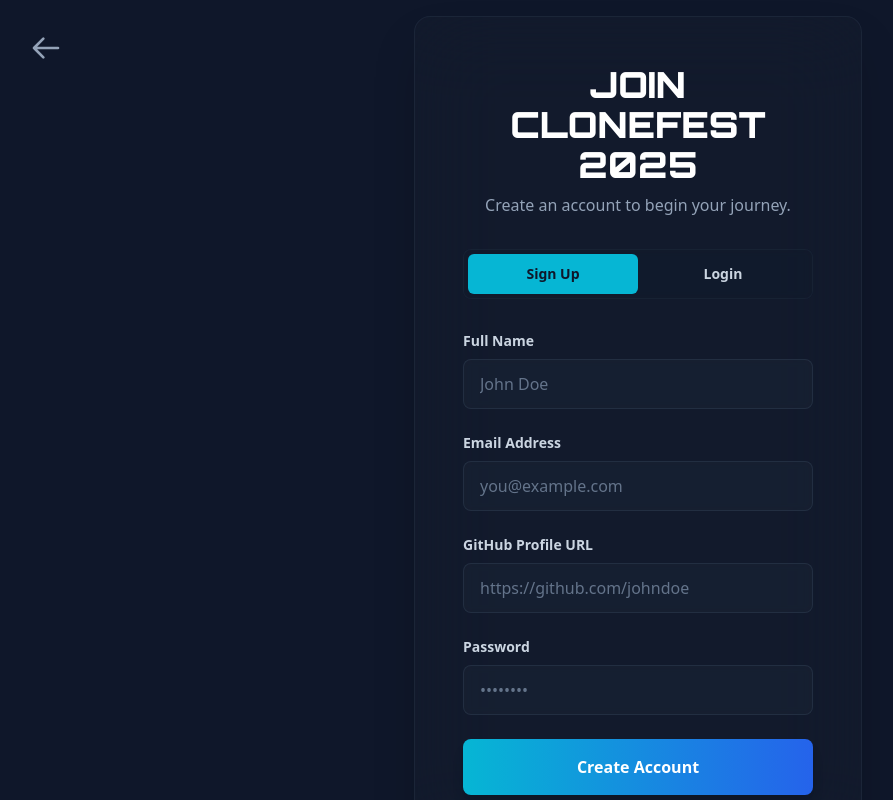
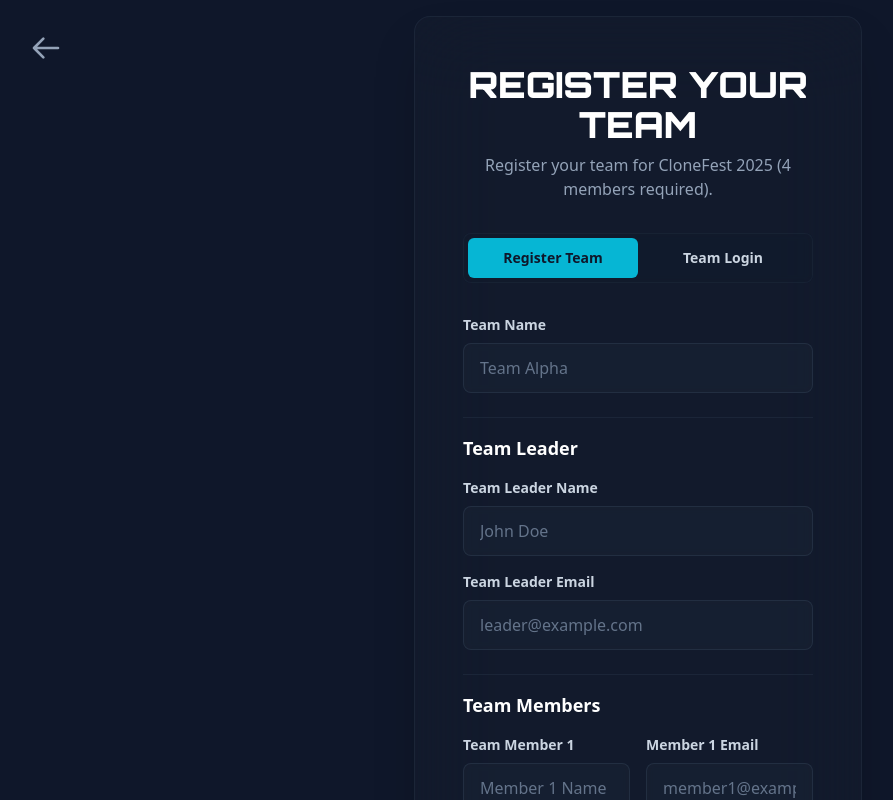
Before and after one commit to Lonecoder1109/CloneFest2025, a React (Vite) app: page / in a window 1280 px wide. Both pictures are taken after a click on the button "Register Now". Shown: the top 800 px of the page, without its empty margins (2-895 px from the left). Built offline with nearby package versions, Linux system fonts and the light colour scheme.

Commit message:
team Auth

```diff
--- a/components/Auth.tsx
+++ b/components/Auth.tsx
@@ -32,10 +32,16 @@ interface AuthProps {
 export const Auth: React.FC<AuthProps> = ({ onNavigateHome }) => {
   const [mode, setMode] = useState<"login" | "signup">("signup");
   const [formData, setFormData] = useState({
-    fullName: "",
-    email: "",
-    github: "",
-    password: "",
+    teamName: "",
+    teamLeader: "",
+    teamLeaderEmail: "",
+    teamMember1: "",
+    teamMember1Email: "",
+    teamMember2: "",
+    teamMember2Email: "",
+    teamMember3: "",
+    teamMember3Email: "",
+    teamPassword: "",
   });
 
   const handleInputChange = (e: React.ChangeEvent<HTMLInputElement>) => {
@@ -49,7 +55,7 @@ export const Auth: React.FC<AuthProps> = ({ onNavigateHome }) => {
     const payload =
       mode === "signup"
         ? formData
-        : { email: formData.email, password: formData.password };
+        : { teamName: formData.teamName, teamPassword: formData.teamPassword };
 
     try {
       const response = await fetch(`/api${endpoint}`, {
@@ -95,12 +101,12 @@ export const Auth: React.FC<AuthProps> = ({ onNavigateHome }) => {
         <div className="bg-slate-800/20 backdrop-blur-2xl border border-slate-700/30 rounded-2xl p-8 md:p-12 shadow-2xl hover:bg-slate-800/25 transition-all duration-300">
           <div className="mb-8 text-center">
             <h2 className="font-orbitron text-3xl md:text-4xl font-bold text-white uppercase">
-              {mode === "signup" ? "Join CloneFest 2025" : "Welcome Back"}
+              {mode === "signup" ? "Register Your Team" : "Team Login"}
             </h2>
             <p className="text-slate-400 mt-2">
               {mode === "signup"
-                ? "Create an account to begin your journey."
-                : "Login to access your details."}
+                ? "Register your team for CloneFest 2025 (4 members required)."
+                : "Login with your team credentials."}
             </p>
           </div>
 
@@ -113,7 +119,7 @@ export const Auth: React.FC<AuthProps> = ({ onNavigateHome }) => {
                   : "text-slate-300 hover:bg-slate-700/30"
               }`}
             >
-              Sign Up
+              Register Team
             </button>
             <button
               onClick={() => setMode("login")}
@@ -123,7 +129,7 @@ export const Auth: React.FC<AuthProps> = ({ onNavigateHome }) => {
                   : "text-slate-300 hover:bg-slate-700/30"
               }`}
             >
-              Login
+              Team Login
             </button>
           </div>
 
@@ -131,38 +137,108 @@ export const Auth: React.FC<AuthProps> = ({ onNavigateHome }) => {
             {mode === "signup" ? (
               <>
                 <FormInput
-                  id="fullName"
-                  name="fullName"
+                  id="teamName"
+                  name="teamName"
+                  type="text"
+                  placeholder="Team Alpha"
+                  label="Team Name"
+                  required
+                  onChange={handleInputChange}
+                />
+                <div className="border-t border-slate-700/30 pt-4">
+                  <h3 className="text-lg font-bold text-white mb-4">Team Leader</h3>
+                  <div className="space-y-4">
+                    <FormInput
+                      id="teamLeader"
+                      name="teamLeader"
                       type="text"
                       placeholder="John Doe"
-                  label="Full Name"
+                      label="Team Leader Name"
                       required
                       onChange={handleInputChange}
                     />
                     <FormInput
-                  id="email"
-                  name="email"
+                      id="teamLeaderEmail"
+                      name="teamLeaderEmail"
                       type="email"
-                  placeholder="you@example.com"
-                  label="Email Address"
+                      placeholder="leader@example.com"
+                      label="Team Leader Email"
+                      required
+                      onChange={handleInputChange}
+                    />
+                  </div>
+                </div>
+                <div className="border-t border-slate-700/30 pt-4">
+                  <h3 className="text-lg font-bold text-white mb-4">Team Members</h3>
+                  <div className="space-y-4">
+                    <div className="grid grid-cols-1 md:grid-cols-2 gap-4">
+                      <FormInput
+                        id="teamMember1"
+                        name="teamMember1"
+                        type="text"
+                        placeholder="Member 1 Name"
+                        label="Team Member 1"
                         required
                         onChange={handleInputChange}
                       />
                       <FormInput
-                  id="github"
-                  name="github"
-                  type="url"
-                  placeholder="https://github.com/johndoe"
-                  label="GitHub Profile URL"
+                        id="teamMember1Email"
+                        name="teamMember1Email"
+                        type="email"
+                        placeholder="member1@example.com"
+                        label="Member 1 Email"
+                        required
+                        onChange={handleInputChange}
+                      />
+                    </div>
+                    <div className="grid grid-cols-1 md:grid-cols-2 gap-4">
+                      <FormInput
+                        id="teamMember2"
+                        name="teamMember2"
+                        type="text"
+                        placeholder="Member 2 Name"
+                        label="Team Member 2"
                         required
                         onChange={handleInputChange}
                       />
                       <FormInput
-                  id="password"
-                  name="password"
+                        id="teamMember2Email"
+                        name="teamMember2Email"
+                        type="email"
+                        placeholder="member2@example.com"
+                        label="Member 2 Email"
+                        required
+                        onChange={handleInputChange}
+                      />
+                    </div>
+                    <div className="grid grid-cols-1 md:grid-cols-2 gap-4">
+                      <FormInput
+                        id="teamMember3"
+                        name="teamMember3"
+                        type="text"
+                        placeholder="Member 3 Name"
+                        label="Team Member 3"
+                        required
+                        onChange={handleInputChange}
+                      />
+                      <FormInput
+                        id="teamMember3Email"
+                        name="teamMember3Email"
+                        type="email"
+                        placeholder="member3@example.com"
+                        label="Member 3 Email"
+                        required
+                        onChange={handleInputChange}
+                      />
+                    </div>
+                  </div>
+                </div>
+                <FormInput
+                  id="teamPassword"
+                  name="teamPassword"
                   type="password"
                   placeholder="••••••••"
-                  label="Password"
+                  label="Team Password"
                   required
                   onChange={handleInputChange}
                 />
@@ -170,32 +246,32 @@ export const Auth: React.FC<AuthProps> = ({ onNavigateHome }) => {
                   type="submit"
                   className="w-full text-center block px-8 py-4 font-bold rounded-lg transition-all duration-300 bg-gradient-to-r from-cyan-500 to-blue-600 text-white shadow-lg hover:from-cyan-400 hover:to-blue-500 transform hover:scale-105"
                 >
-                  Create Account
+                  Register Team
                 </button>
               </>
             ) : (
               <>
                 <FormInput
-                  id="login-email"
-                  name="email"
-                  type="email"
-                  placeholder="you@example.com"
-                  label="Email Address"
+                  id="login-teamName"
+                  name="teamName"
+                  type="text"
+                  placeholder="Team Alpha"
+                  label="Team Name"
                   onChange={handleInputChange}
                 />
                 <FormInput
-                  id="login-password"
-                  name="password"
+                  id="login-teamPassword"
+                  name="teamPassword"
                   type="password"
                   placeholder="••••••••"
-                  label="Password"
+                  label="Team Password"
                   onChange={handleInputChange}
                 />
                 <button
                   type="submit"
                   className="w-full text-center block px-8 py-4 font-bold rounded-lg transition-all duration-300 bg-gradient-to-r from-cyan-500 to-blue-600 text-white shadow-lg hover:from-cyan-400 hover:to-blue-500 transform hover:scale-105"
                 >
-                  Login
+                  Team Login
                 </button>
                 <div className="text-center mt-4">
                   <button
```
Lines whose indentation alone changed are shown as unchanged.
